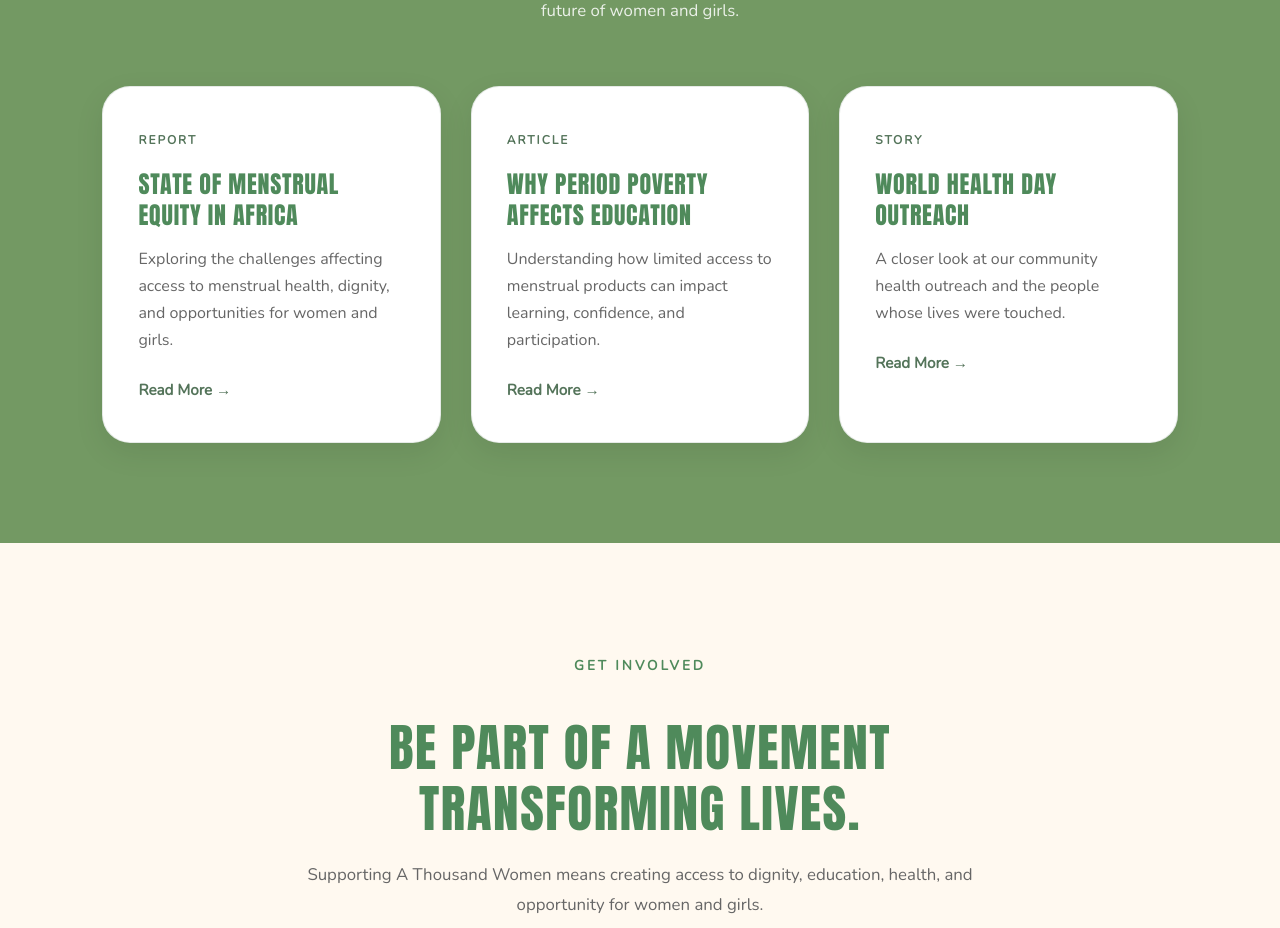
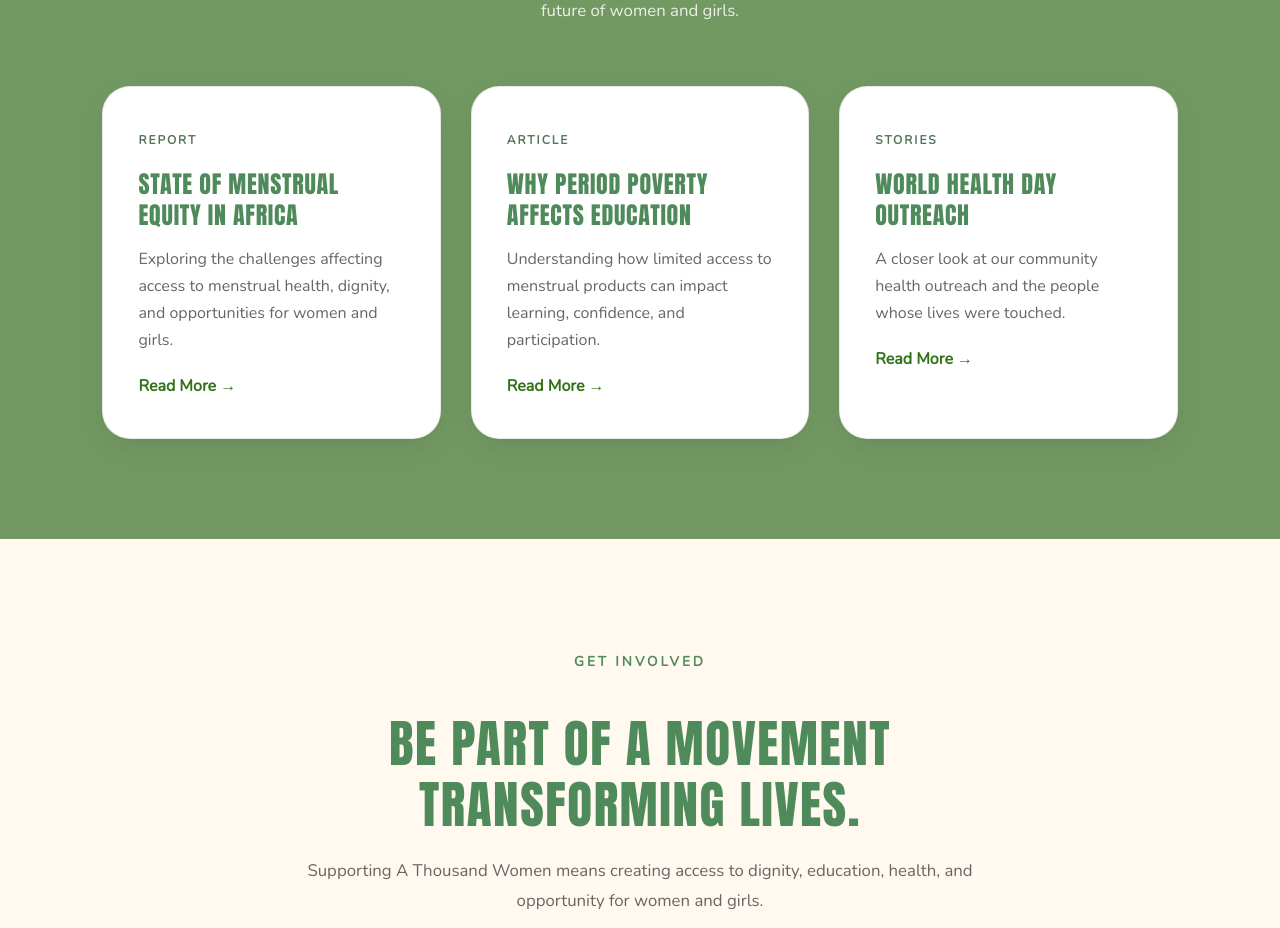
Before and after one commit to Jennakong/a-thousand-women, a Next.js app: page / in a window 1280 px wide. Shown: the part 5740-6668 px from the top of the page. Built offline with nearby package versions, Linux system fonts and the light colour scheme.

Commit message:
Remove unfinished story page

```diff
--- a/components/sections/KnowledgeHub.tsx
+++ b/components/sections/KnowledgeHub.tsx
@@ -1,3 +1,4 @@
+import Link from "next/link";
 export default function KnowledgeHub() {
 
   const resources = [
@@ -5,19 +6,22 @@ export default function KnowledgeHub() {
       type: "REPORT",
       title: "State of Menstrual Equity in Africa",
       text: "Exploring the challenges affecting access to menstrual health, dignity, and opportunities for women and girls.",
+      link: "/knowledge-hub/reports"
     },
 
     {
       type: "ARTICLE",
       title: "Why Period Poverty Affects Education",
       text: "Understanding how limited access to menstrual products can impact learning, confidence, and participation.",
-    },
+       link: "/knowledge-hub/articles",
+       },
 
     {
-      type: "STORY",
+      type: "STORIES",
       title: "World Health Day Outreach",
       text: "A closer look at our community health outreach and the people whose lives were touched.",
-    },
+        link: "/knowledge-hub/stories",
+      },
   ];
 
 
@@ -73,9 +77,9 @@ export default function KnowledgeHub() {
             </p>
 
 
-            <button>
-              Read More →
-            </button>
+            <Link href={item.link}>
+  Read More →
+</Link>
 
 
           </article>
```
